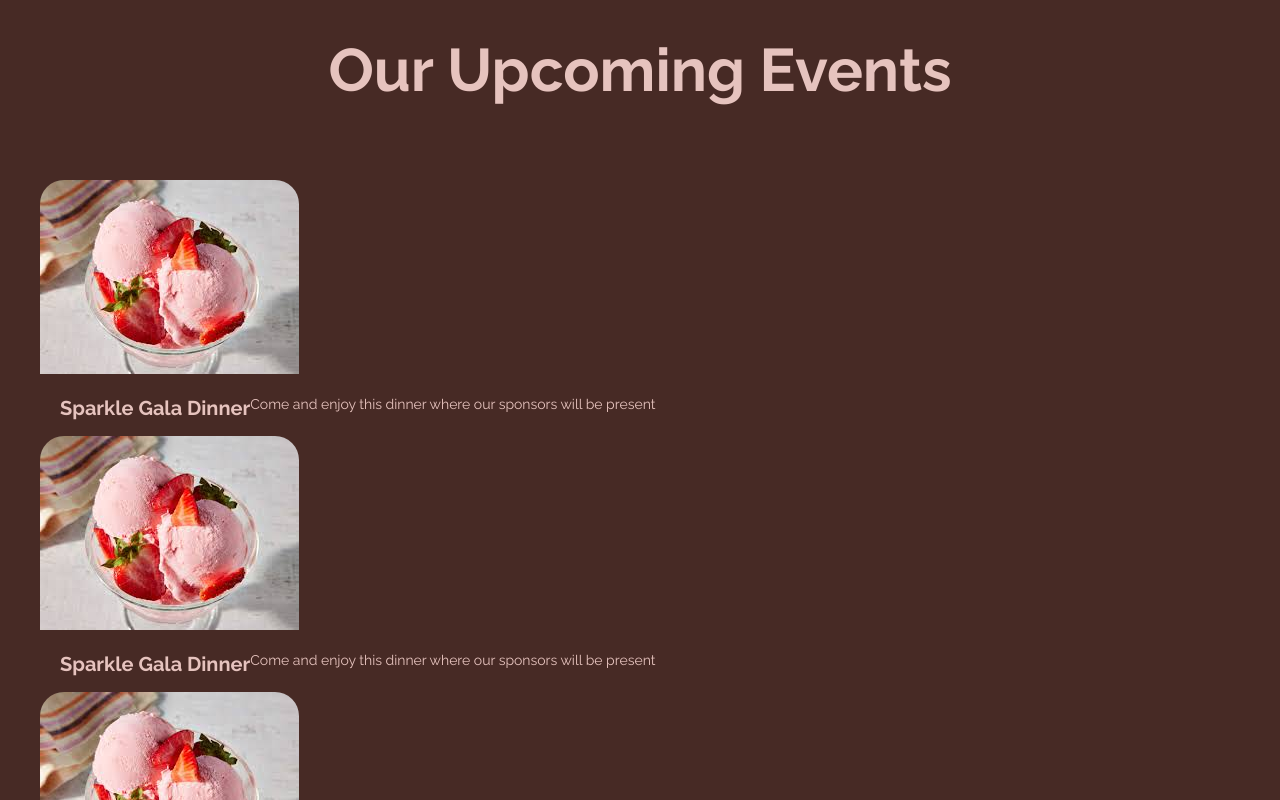
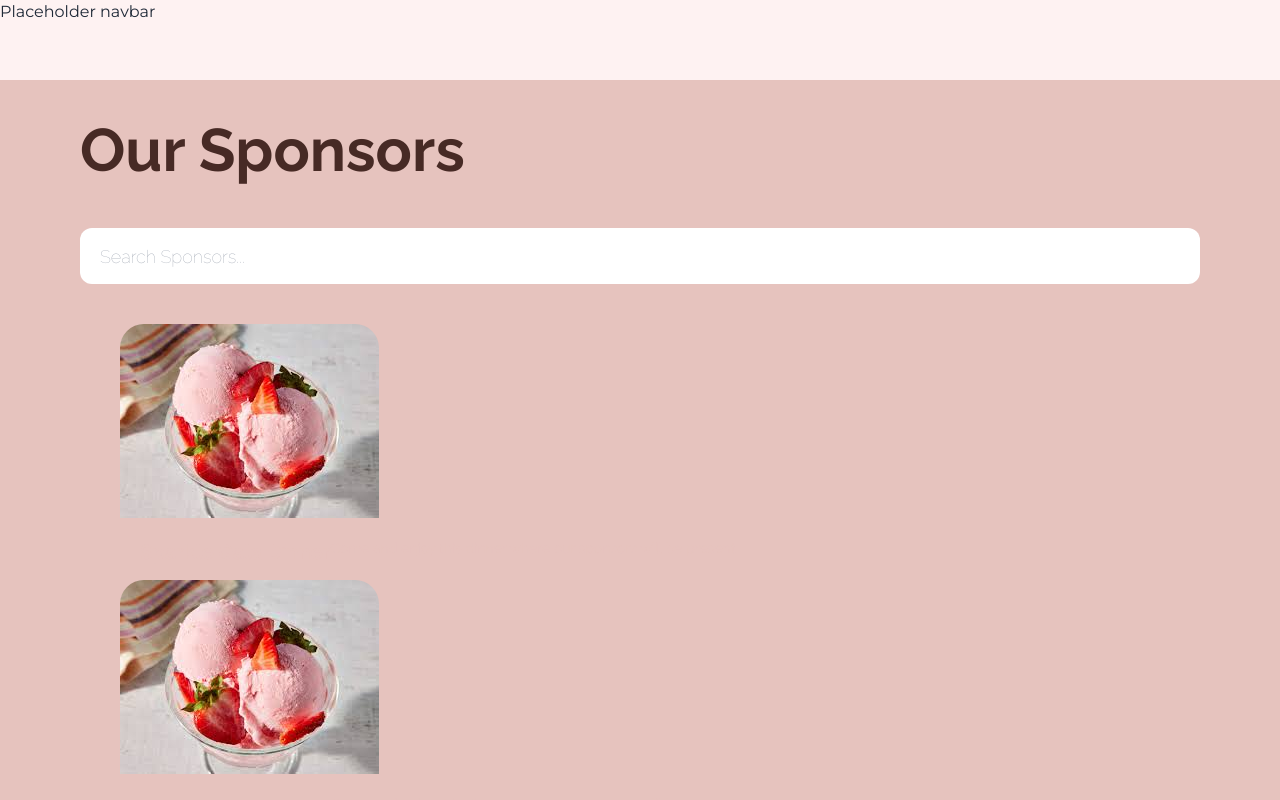
Before and after one commit to UoaWDCC/uads-member-app-v2, a React (Vite) app in the folder web/: page /sponsors in a window 1280 px wide. Shown: the top 800 px of the page. Built offline with nearby package versions, Linux system fonts and the light colour scheme.

Commit message:
UADS-19 feat: search bar

```diff
--- a/web/src/pages/Sponsor.tsx
+++ b/web/src/pages/Sponsor.tsx
@@ -3,7 +3,10 @@ import placeholder from "../assets/download.jpg";
 export default function Sponsor() {
     return (
       <>
-     <SponsorSection />
+      <p className="h-20 w-full bg-red-50">
+        Placeholder navbar
+        </p>
+      <SponsorSection />
       </>
     )
 }
@@ -13,15 +16,30 @@ export default function Sponsor() {
 function SponsorSection() {
   return (
     <>
-      <div className="flex flex-col h-auto bg-brown content-center">
-        <h1 className="p-10 text-center text-6xl font-bold text-light-pink font-raleway">
-          Our Upcoming Events
-        </h1>
-        {/* event group cards not centered */}
-        <SponsorGroups />
+      <div className="flex flex-col h-auto bg-light-pink content-center">
+        <div className="mx-20">
+          <h1 className="my-10 text-6xl font-bold text-brown font-raleway">
+            Our Sponsors
+          </h1>
+          <SearchBar />
+          {/* event group cards not centered */}
+          <SponsorGroups />
+        </div>
       </div>
     </>
   );
+}
+
+function SearchBar() {
+  return (
+    <>
+      <div className="pt-2 mx-auto text-gray-600 w-full">
+        <input className="bg-white h-14 px-5 pr-16 rounded-xl text-lg focus:outline-none font-raleway font-thin justify-center w-full" type="search" name="search" placeholder="Search Sponsors..."></input>
+        <button type="submit" className="absolute right-0 top-0 mt-5 mr-4">
+        </button>
+      </div>
+    </>
+  )
 }
 
 function SponsorGroups() {
```
